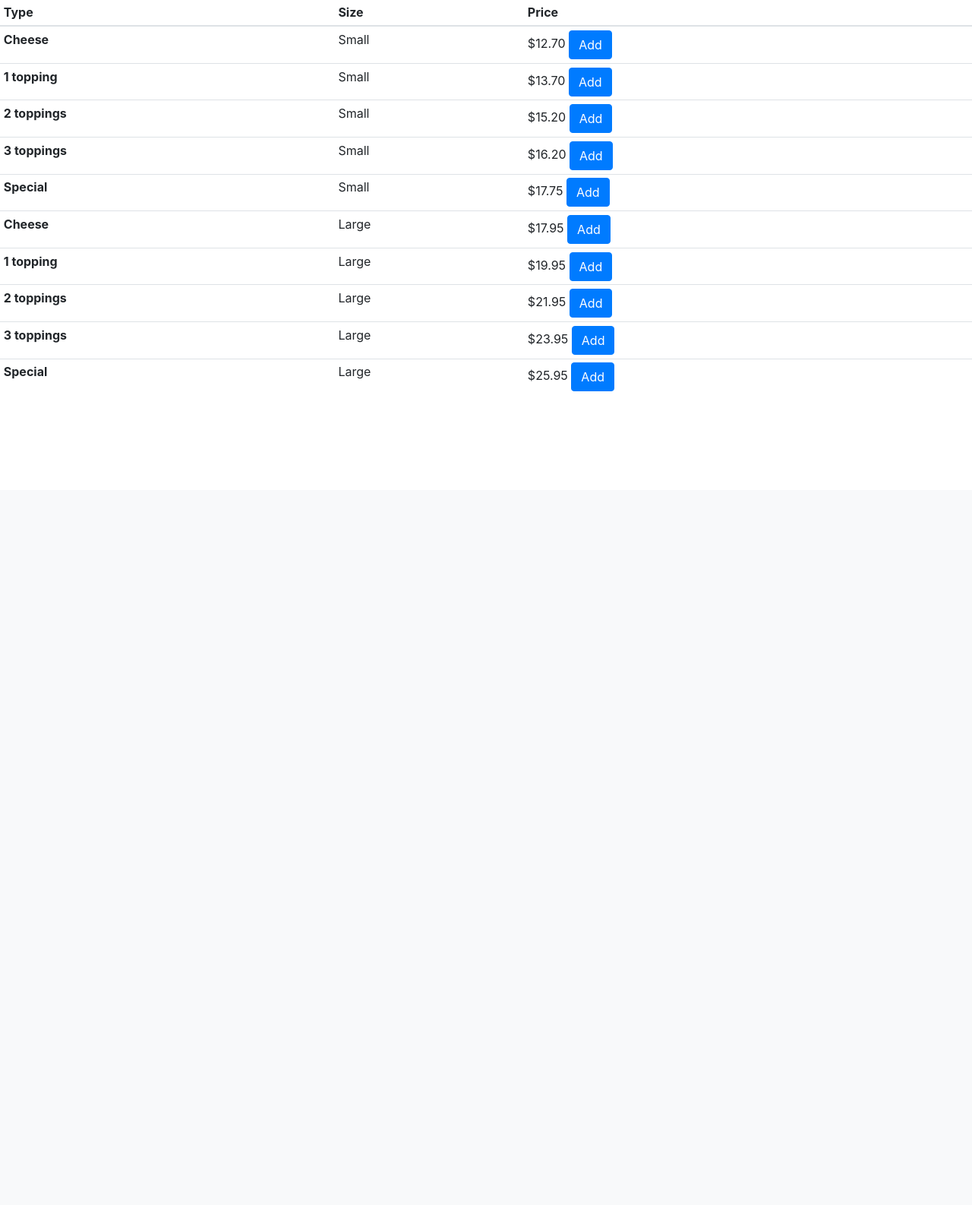
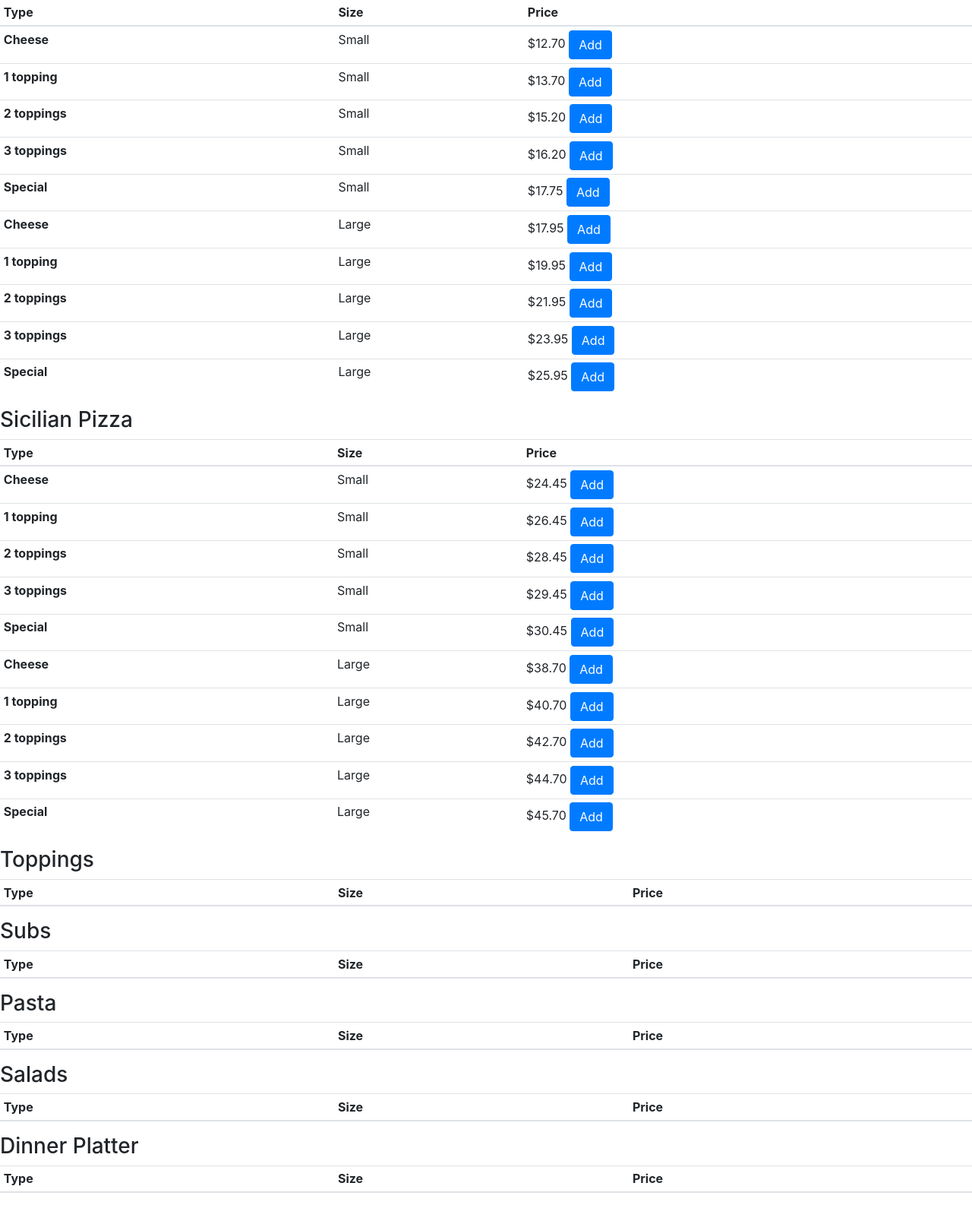
Before and after one commit to nachov99/project3, a Django app: template orders/templates/orders/home.html in a window 1280 px wide. Shown: the part 155-1741 px from the top of the page at 76% size. Before the commit the page ends 670 px from the top, so only its background shows below. Run offline with Django 3.2, Linux system fonts and the light colour scheme; the template is opened without the code that fills it: values that come from a table or form of the project are taken from there, others are empty; data comes from the database, SQL or seed files in the repository; both versions use the stored data as it was after the commit; some libraries are stand-ins or nearby versions.

Commit message:
Finished Project3

```diff
--- a/orders/models.py
+++ b/orders/models.py
@@ -25,6 +25,7 @@ class Product(models.Model):
 class Order(models.Model):
     STATUS = (
         ('Pending', 'Pending'),
+        ('Initiated', 'Initiated'),
         ('Out for delivery', 'Out for delivery'),
         ('Delivered', 'Delivered'),
     )
--- a/orders/templates/orders/home.html
+++ b/orders/templates/orders/home.html
@@ -28,4 +28,137 @@
         {% endfor %}
       </tbody>
     </table>
+
+    <h3>Sicilian Pizza</h3>
+    <table class="table table-sm">
+      <thead>
+        <tr>
+          <th scope="col">Type</th>
+          <th scope="col">Size</th>
+          <th scope="col">Price</th>
+        </tr>
+      </thead>
+      <tbody>
+        {% for product in products %}
+          {% if product.tags.name == "Sicilian Pizza" %}
+            <tr>
+              <th scope="row">{{product.name}}</th>
+              <td>{{ product.size }}</td>
+              <td>${{ product.price }} <a href="{% url 'add' product.id %}"><button type="button" class="btn btn-primary">Add</button></a></td>
+            </tr>
+          {% endif %}
+        {% endfor %}
+      </tbody>
+    </table>
+
+    <h3>Toppings</h3>
+    <table class="table table-sm">
+      <thead>
+        <tr>
+          <th scope="col">Type</th>
+          <th scope="col">Size</th>
+          <th scope="col">Price</th>
+        </tr>
+      </thead>
+      <tbody>
+        {% for product in products %}
+          {% if product.tags.name == "Toppings" %}
+            <tr>
+              <th scope="row">{{product.name}}</th>
+              <td>{{ product.size }}</td>
+              <td>${{ product.price }} <a href="{% url 'add' product.id %}"><button type="button" class="btn btn-primary">Add</button></a></td>
+            </tr>
+          {% endif %}
+        {% endfor %}
+      </tbody>
+    </table>
+
+    <h3>Subs</h3>
+    <table class="table table-sm">
+      <thead>
+        <tr>
+          <th scope="col">Type</th>
+          <th scope="col">Size</th>
+          <th scope="col">Price</th>
+        </tr>
+      </thead>
+      <tbody>
+        {% for product in products %}
+          {% if product.tags.name == "Subs" %}
+            <tr>
+              <th scope="row">{{product.name}}</th>
+              <td>{{ product.size }}</td>
+              <td>${{ product.price }} <a href="{% url 'add' product.id %}"><button type="button" class="btn btn-primary">Add</button></a></td>
+            </tr>
+          {% endif %}
+        {% endfor %}
+      </tbody>
+    </table>
+
+    <h3>Pasta</h3>
+    <table class="table table-sm">
+      <thead>
+        <tr>
+          <th scope="col">Type</th>
+          <th scope="col">Size</th>
+          <th scope="col">Price</th>
+        </tr>
+      </thead>
+      <tbody>
+        {% for product in products %}
+          {% if product.tags.name == "Pasta" %}
+            <tr>
+              <th scope="row">{{product.name}}</th>
+              <td>{{ product.size }}</td>
+              <td>${{ product.price }} <a href="{% url 'add' product.id %}"><button type="button" class="btn btn-primary">Add</button></a></td>
+            </tr>
+          {% endif %}
+        {% endfor %}
+      </tbody>
+    </table>
+
+    <h3>Salads</h3>
+    <table class="table table-sm">
+      <thead>
+        <tr>
+          <th scope="col">Type</th>
+          <th scope="col">Size</th>
+          <th scope="col">Price</th>
+        </tr>
+      </thead>
+      <tbody>
+        {% for product in products %}
+          {% if product.tags.name == "Salads" %}
+            <tr>
+              <th scope="row">{{product.name}}</th>
+              <td>{{ product.size }}</td>
+              <td>${{ product.price }} <a href="{% url 'add' product.id %}"><button type="button" class="btn btn-primary">Add</button></a></td>
+            </tr>
+          {% endif %}
+        {% endfor %}
+      </tbody>
+    </table>
+
+    <h3>Dinner Platter</h3>
+    <table class="table table-sm">
+      <thead>
+        <tr>
+          <th scope="col">Type</th>
+          <th scope="col">Size</th>
+          <th scope="col">Price</th>
+        </tr>
+      </thead>
+      <tbody>
+        {% for product in products %}
+          {% if product.tags.name == "Dinner Platter" %}
+            <tr>
+              <th scope="row">{{product.name}}</th>
+              <td>{{ product.size }}</td>
+              <td>${{ product.price }} <a href="{% url 'add' product.id %}"><button type="button" class="btn btn-primary">Add</button></a></td>
+            </tr>
+          {% endif %}
+        {% endfor %}
+      </tbody>
+    </table>
+
 {% endblock%}
--- a/orders/urls.py
+++ b/orders/urls.py
@@ -11,4 +11,6 @@ urlpatterns = [
     #url(r'^order/add/(?P<product_id>[-\w]+)/$', views.add, name="add"),
     path("order/add/<product_id>", views.add, name="add"),
     path('cart', views.cart, name='cart' ),
+    path('initiateorder', views.initiateorder, name='initiateorder' ),
+    path('orderstatus', views.orderstatus, name='orderstatus' ),
 ]
```
Also changed, not shown: orders/templates/orders/cart.html (+4 -6 lines), orders/templates/orders/orderstatus.html (added, +19 -0 lines), orders/views.py (+18 -0 lines), db.sqlite3, orders/migrations/0016_auto_20200629_1928.py (added).
